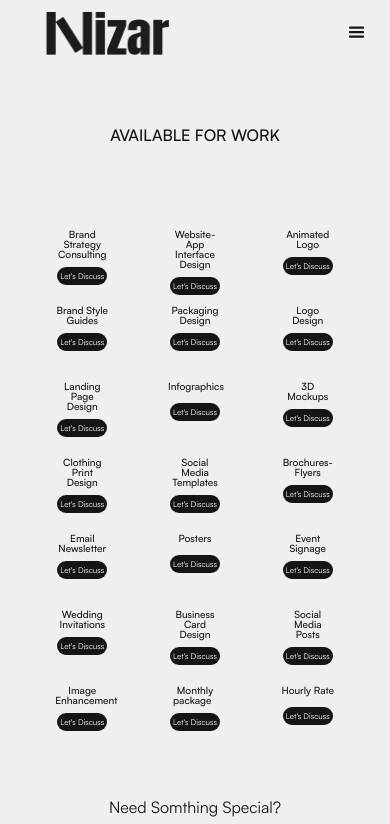
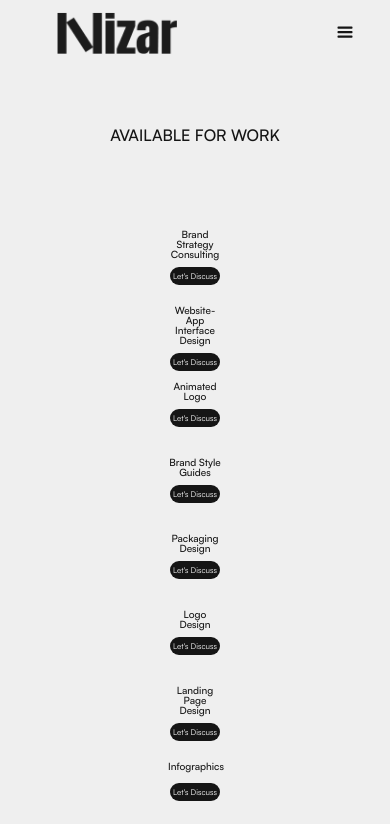
Before and after one commit to nizar7777/nizaralhowaish.de, a plain HTML site: page contact.html in a window 390 px wide. Shown: the top 824 px of the page. Drawn offline with nearby package versions, Linux system fonts and the light colour scheme.

Commit message:
Update nizaralhowaish.webflow.css

```diff
--- a/css/nizaralhowaish.webflow.css
+++ b/css/nizaralhowaish.webflow.css
@@ -2479,11 +2479,37 @@ blockquote {
   grid-auto-flow: row;
   place-content: space-between;
   place-items: start stretch;
-  margin-left: 8rem;
-  margin-right: 8rem;
+  margin-left: 5%;
+  margin-right: 5%;
   display: grid;
 }
-
+@media screen and (max-width: 479px) {
+  .container {
+    padding-left: 1rem;
+    padding-right: 1rem;
+  }
+
+  .heading-1 {
+    font-size: 2.9rem;
+  }
+
+  .rich-text {
+    width: 100%;
+  }
+
+  /* ... (other existing mobile styles remain the same) ... */
+
+  .flex-block-2 {
+    margin-left: 5%;
+    margin-right: 5%;
+    grid-column-gap: 1rem;
+    grid-row-gap: 1rem;
+    grid-template-columns: 1fr;
+    width: 90%;
+  }
+
+  /* ... (rest of your existing mobile styles) ... */
+}
 @media screen and (min-width: 1440px) {
   .container {
     margin-left: auto;
@@ -2534,7 +2560,7 @@ blockquote {
   }
 
   .container.container-large {
-    width: 100%;
+    width: auto;
   }
 
   .heading-1 {
@@ -2964,11 +2990,6 @@ blockquote {
   .line-01-cell-25 {
     margin-right: -10px;
   }
-
-  .flex-block-2 {
-    margin-left: 5%;
-    margin-right: 5%;
-  }
 }
 
 @media screen and (max-width: 767px) {
@@ -3249,37 +3270,12 @@ blockquote {
     grid-template-columns: 1fr 490px min-content 1fr;
     right: -10px;
   }
-
-  .service-heading {
-    font-size: var(--heading--h6);
-  }
-
-  .serviveparagraph {
-    font-size: var(--text-size--small);
-  }
-
-  .flex-block-2 {
-    width: 90%;
-    margin-left: 5%;
-    margin-right: 5%;
-  }
 }
 
 @media screen and (max-width: 479px) {
   .container {
     padding-left: 1rem;
     padding-right: 1rem;
-  }
-
-  .container.container-large {
-    flex: 0 auto;
-    justify-content: center;
-    align-items: center;
-    margin-left: 0;
-    margin-right: 0;
-    padding-left: 5%;
-    padding-right: 5%;
-    display: block;
   }
 
   .heading-1 {
@@ -3494,13 +3490,6 @@ blockquote {
     width: 100%;
     padding-top: 1.8rem;
     padding-bottom: 1.8rem;
-  }
-
-  .navbar {
-    flex-flow: row;
-    justify-content: center;
-    align-items: center;
-    display: flex;
   }
 
   .button-secondary {
@@ -3672,11 +3661,6 @@ blockquote {
     padding-bottom: 20px;
     display: flex;
   }
-
-  .flex-block-2 {
-    margin-left: auto;
-    margin-right: auto;
-  }
 }
 
 #w-node-a0214055-a5b9-6870-0c35-2638d43cc460-37f77a04 {
```
